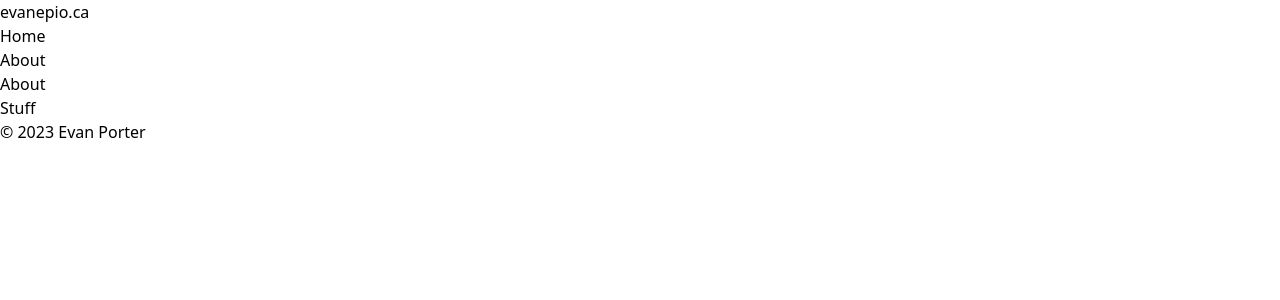
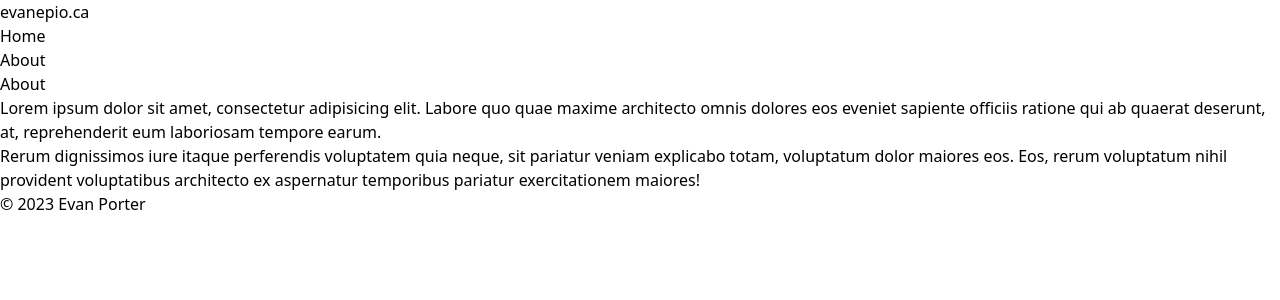
Before and after one commit to evanepio/evanepioca, a SvelteKit app: page /about in a window 1280 px wide. Shown: the top 300 px of the page. Built offline with nearby package versions, Linux system fonts and the light colour scheme.

Commit message:
Add lorem ipsum

```diff
--- a/src/routes/+page.svelte
+++ b/src/routes/+page.svelte
@@ -12,7 +12,7 @@
 	</h1>
 
 	<p>
-		Stuff
+		Lorem ipsum dolor sit amet, consectetur adipisicing elit. Quidem provident sunt rerum nihil amet laborum nesciunt asperiores dolorum voluptatem quisquam consequatur est voluptatum voluptate, ratione incidunt recusandae nulla deleniti quia.
 	</p>
 
 </section>
--- a/src/routes/about/+page.svelte
+++ b/src/routes/about/+page.svelte
@@ -7,6 +7,9 @@
 	<h1>About</h1>
 
 	<p>
-		Stuff
+		Lorem ipsum dolor sit amet, consectetur adipisicing elit. Labore quo quae maxime architecto omnis dolores eos eveniet sapiente officiis ratione qui ab quaerat deserunt, at, reprehenderit eum laboriosam tempore earum.
+	</p>
+	<p>
+		Rerum dignissimos iure itaque perferendis voluptatem quia neque, sit pariatur veniam explicabo totam, voluptatum dolor maiores eos. Eos, rerum voluptatum nihil provident voluptatibus architecto ex aspernatur temporibus pariatur exercitationem maiores!
 	</p>
 </div>
```
